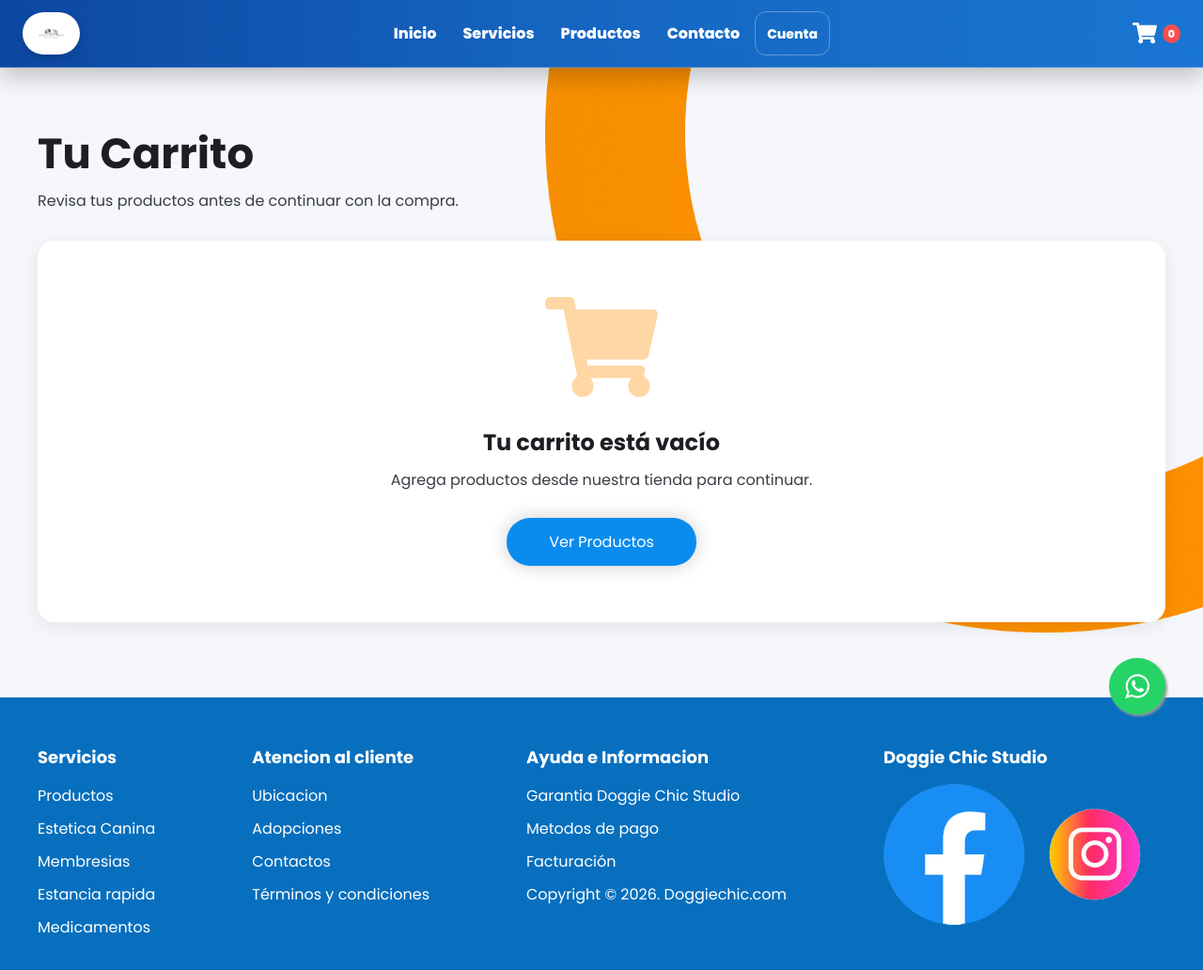
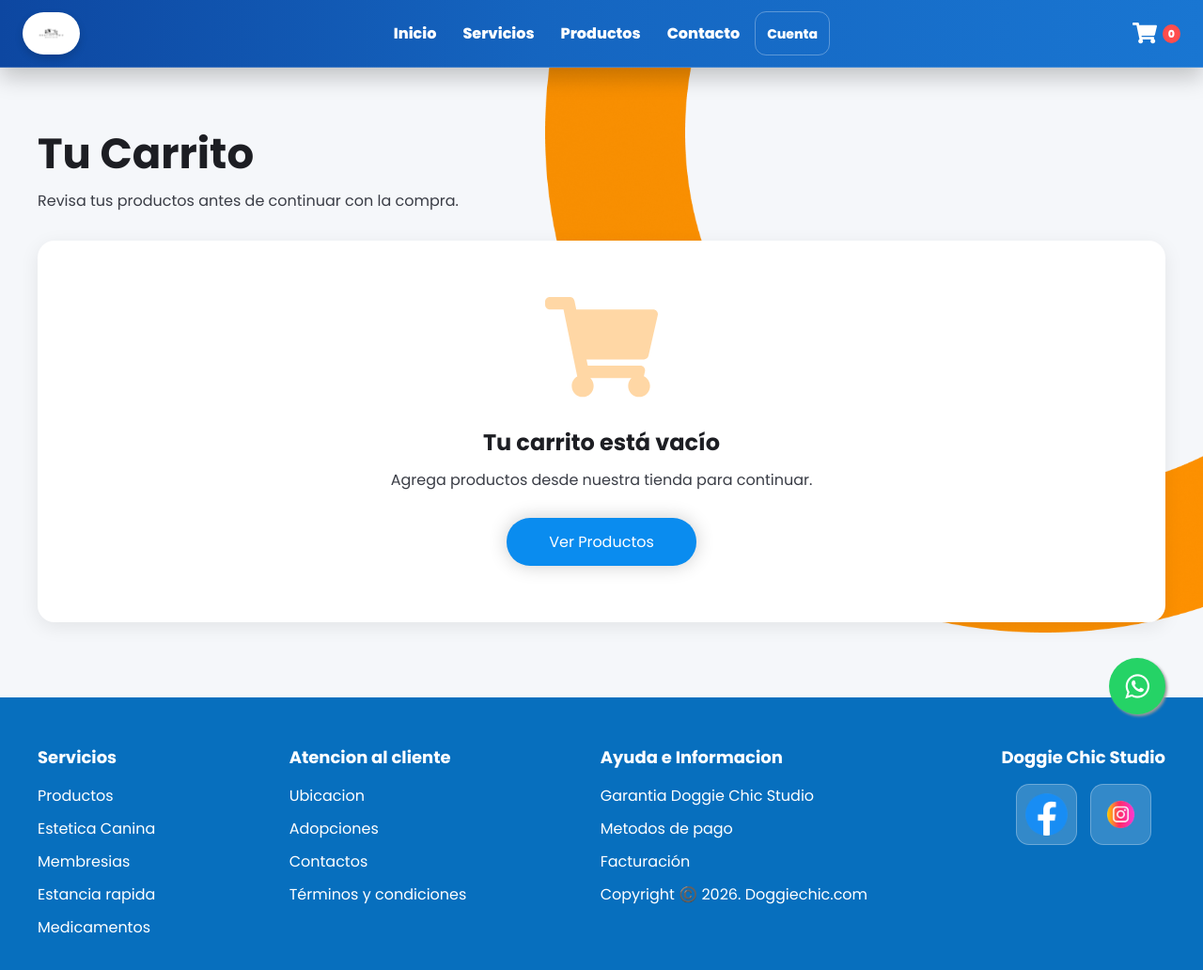
Before and after one commit to mauricioglpz/proyecto-final-kirks, a website: page front-end/carrito.html in a window 1280 px wide. Shown: the whole page at 94% size. Drawn offline with Linux system fonts and the light colour scheme.

Commit message:
Update carrito.html

```diff
--- a/front-end/carrito.html
+++ b/front-end/carrito.html
@@ -376,14 +376,18 @@
                     <li><a href="#">Garantia Doggie Chic Studio</a></li>
                     <li><a href="#">Metodos de pago</a></li>
                     <li><a href="#">Facturación</a></li>
-                    <li><a href="#">Copyright © 2026. Doggiechic.com</a></li>
+                    <li><a href="#">Copyright ©️ 2026. Doggiechic.com</a></li>
                 </ul>
             </div>
             <div class="link">
                 <h3>Doggie Chic Studio</h3>
-                <div class="descargar">
-                    <img src="img/store1.png" alt="App">
-                    <img src="img/store2.png" alt="App">
+                <div class="descarga social-links">
+                    <a href="https://www.facebook.com/p/Doggie-Chic-Studio-61572230048849/" target="_blank" rel="noopener">
+                        <img src="img/store1.png" alt="Facebook">
+                    </a>
+                    <a href="https://www.instagram.com/doggiechic_studio/" target="_blank" rel="noopener">
+                        <img src="img/store2.png" alt="Instagram">
+                    </a>
                 </div>
             </div>
         </div>
```
